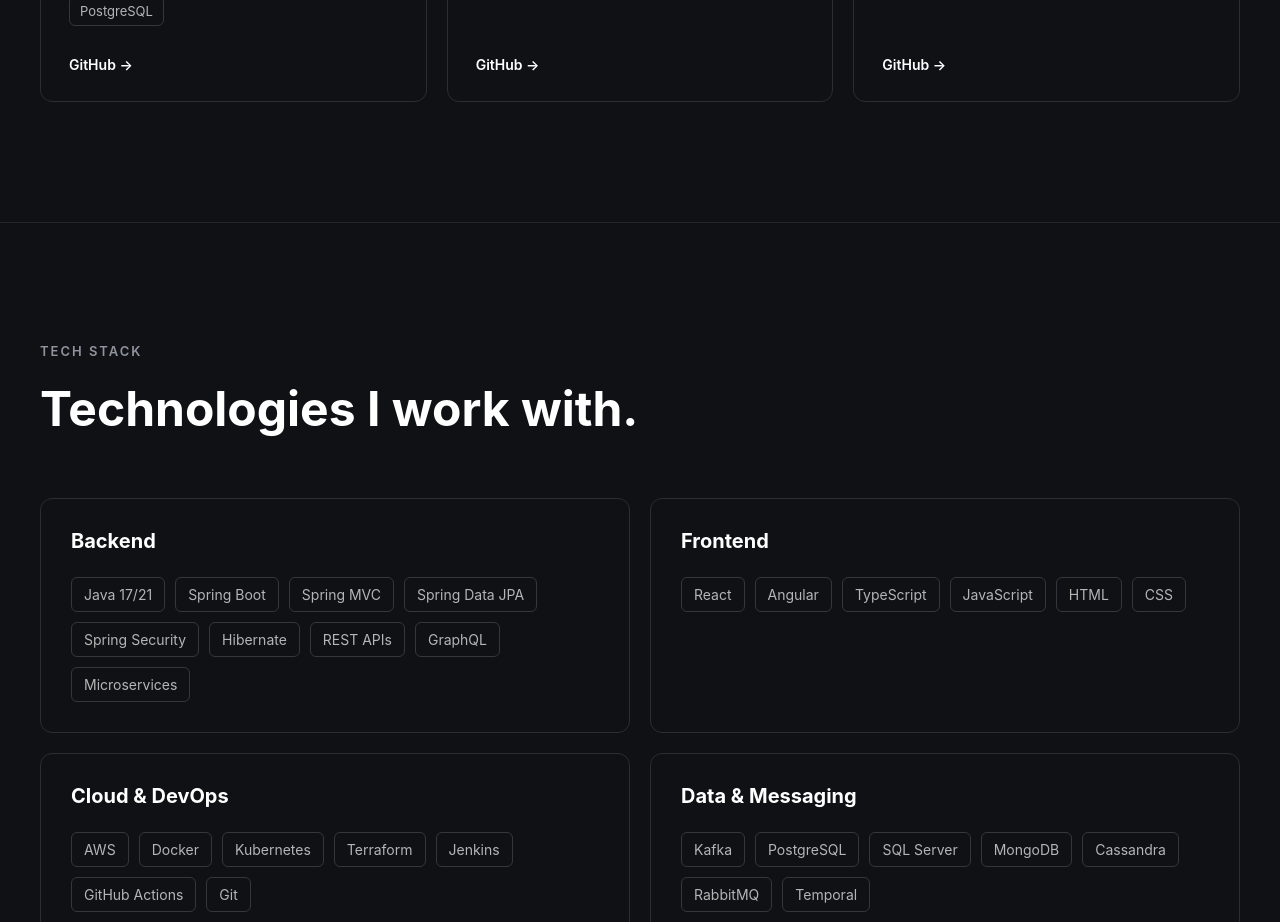
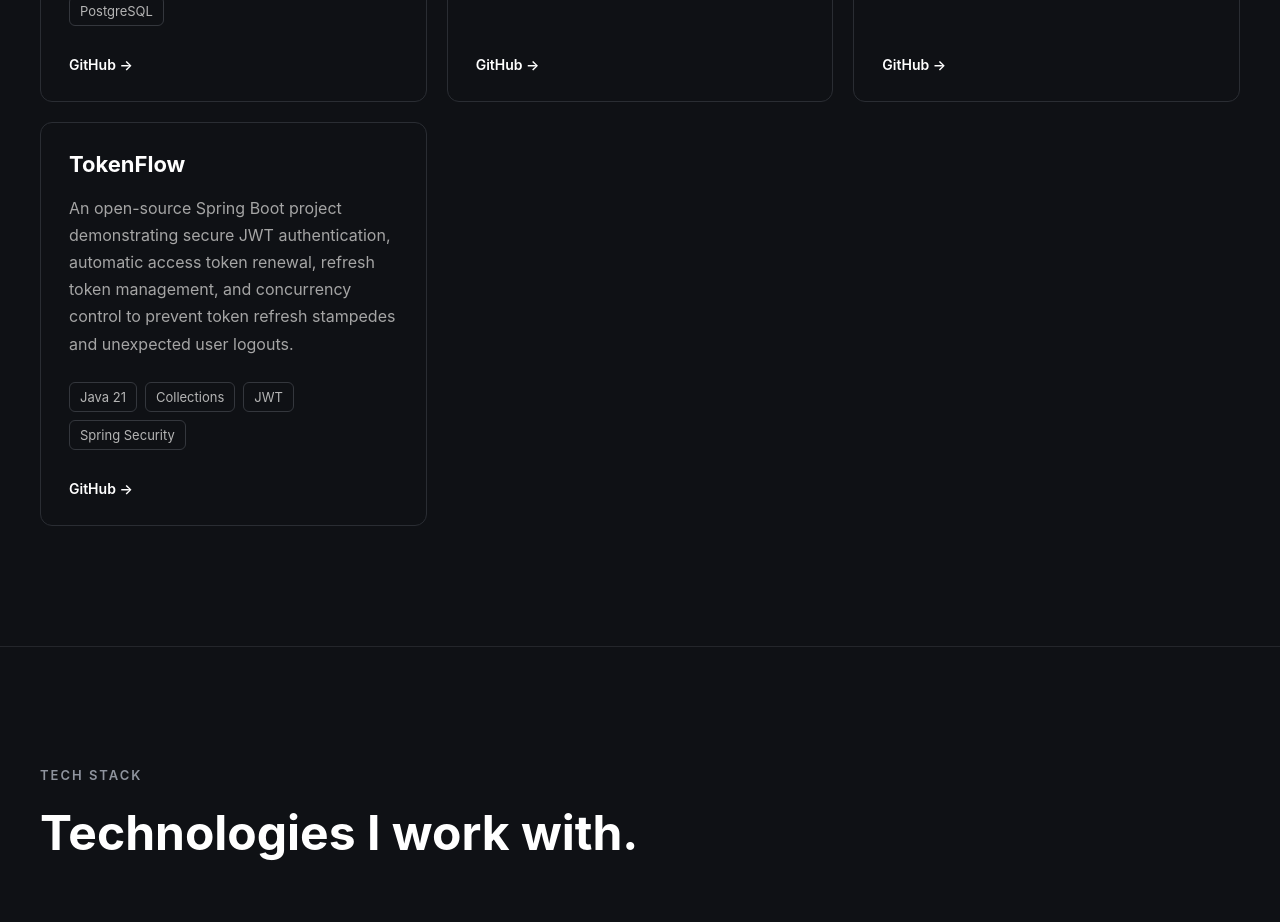
Before and after one commit to Jonish96/jonish-portfolio, a React (Vite) app: page / in a window 1280 px wide. Shown: the part 3060-3982 px from the top of the page. Built offline with nearby package versions, Linux system fonts and the light colour scheme.

Commit message:
feat: add new project to portfolio

```diff
--- a/src/data/projects.ts
+++ b/src/data/projects.ts
@@ -49,4 +49,17 @@
     ],
     githubUrl: "https://github.com/Jonish96/java-engineering-labs",
   },
+   {
+    id: 4,
+    title: "TokenFlow",
+    description:
+      "An open-source Spring Boot project demonstrating secure JWT authentication, automatic access token renewal, refresh token management, and concurrency control to prevent token refresh stampedes and unexpected user logouts.",
+    technologies: [
+      "Java 21",
+      "Collections",
+      "JWT",
+      "Spring Security",
+    ],
+    githubUrl: "https://github.com/Jonish96/tokenflow",
+  }
 ];
```
